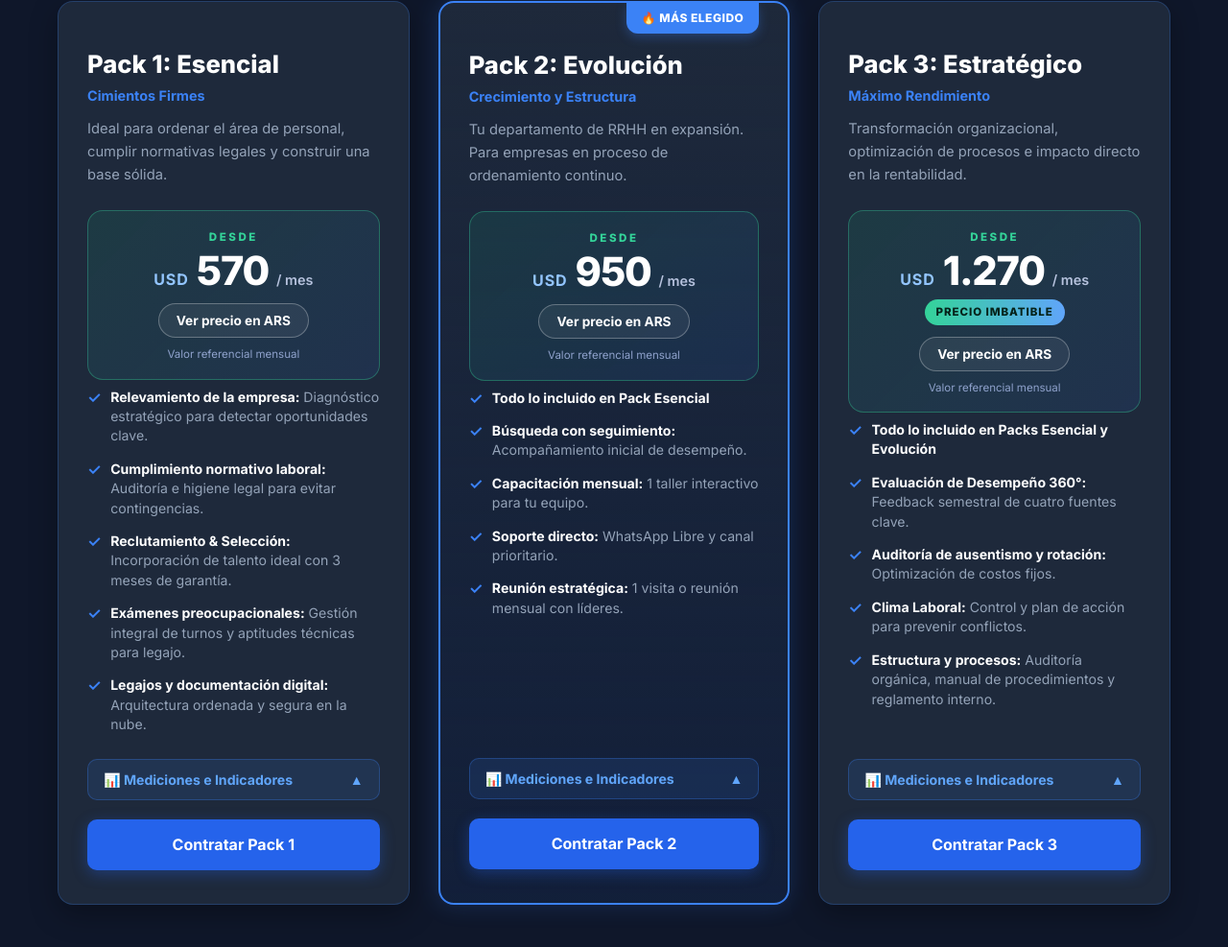
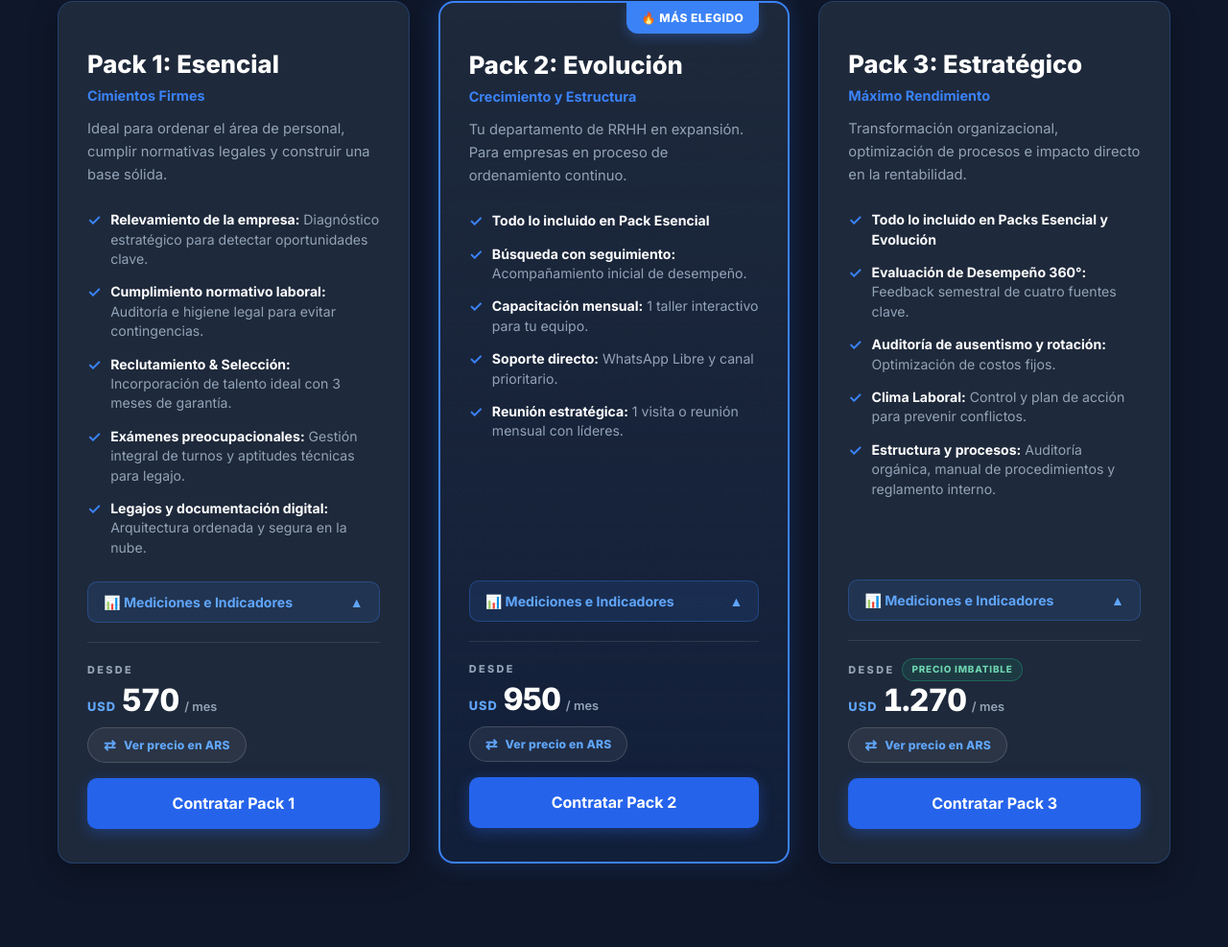
Before and after one commit to Francoa0608/Capital-humano-group, a plain HTML site: page index.html in a window 1280 px wide. Shown: the part 3308-4295 px from the top of the page at 96% size. Drawn offline with Linux system fonts and the light colour scheme.

Commit message:
Update index.html

```diff
--- a/index.html
+++ b/index.html
@@ -324,20 +324,29 @@
         }
 
         /* ==========================================
-           PRECIOS DE LOS PACKS (USD / ARS)
+           PRECIO EN EL PIE DE CADA PACK (USD / ARS)
+           Mismo lenguaje visual que las tarjetas de "Impulsá tu empresa":
+           línea divisoria, píldora y botón redondeado.
            ========================================== */
-        .pack-price { margin: 18px 0 8px; padding: 18px 18px 16px; border-radius: 16px; text-align: center; background: linear-gradient(135deg, rgba(31,166,122,0.14), rgba(59,130,246,0.10)); border: 1px solid rgba(52,211,153,0.35); position: relative; }
-        .pp-from { display: block; font-size: 0.72rem; font-weight: 800; letter-spacing: 0.22em; text-transform: uppercase; color: #34D399; margin-bottom: 4px; }
-        .pp-row { display: flex; align-items: baseline; justify-content: center; gap: 8px; flex-wrap: wrap; }
-        .pp-cur { font-size: 1rem; font-weight: 700; color: #93C5FD; letter-spacing: 0.06em; }
-        .pp-amt { font-size: 2.6rem; font-weight: 800; letter-spacing: -0.03em; line-height: 1.05; color: #FFFFFF; transition: opacity .2s ease, transform .2s ease; }
-        .pp-amt.swap { opacity: 0; transform: translateY(6px); }
-        .pp-per { font-size: 0.9rem; font-weight: 600; color: #B6C2DD; }
-        .pp-tag { display: inline-block; margin-top: 8px; padding: 4px 12px; border-radius: 999px; font-size: 0.72rem; font-weight: 800; letter-spacing: 0.08em; text-transform: uppercase; color: #06231A; background: linear-gradient(90deg, #34D399, #60A5FA); }
-        .pp-toggle { display: inline-flex; align-items: center; gap: 8px; margin-top: 12px; padding: 9px 18px; border-radius: 999px; font-family: inherit; font-size: 0.85rem; font-weight: 700; color: #FFFFFF; background: rgba(255,255,255,0.06); border: 1px solid rgba(255,255,255,0.28); cursor: pointer; transition: background .25s ease, border-color .25s ease, transform .25s ease; }
-        .pp-toggle:hover { background: rgba(31,166,122,0.25); border-color: #34D399; transform: translateY(-2px); }
+        .pack-price { display: flex; flex-wrap: wrap; align-items: center; justify-content: space-between; gap: 10px 14px; margin: 0 0 16px; padding-top: 18px; border-top: 1px solid rgba(255,255,255,0.10); }
+        .pp-info { display: flex; flex-direction: column; gap: 2px; min-width: 0; }
+        .pp-top { display: flex; align-items: center; gap: 8px; min-height: 22px; }
+        .pp-from { font-size: 0.68rem; font-weight: 800; letter-spacing: 0.22em; text-transform: uppercase; color: #94A3B8; }
+        .pp-tag { font-size: 0.62rem; font-weight: 800; letter-spacing: 0.08em; text-transform: uppercase; padding: 3px 9px; border-radius: 20px; color: #6FD3B0; background: rgba(31,166,122,0.14); border: 1px solid rgba(31,166,122,0.4); white-space: nowrap; }
+        .pp-row { display: flex; align-items: baseline; gap: 6px; white-space: nowrap; }
+        .pp-cur { font-size: 0.8rem; font-weight: 800; letter-spacing: 0.08em; color: #60A5FA; transition: opacity .2s ease, transform .2s ease; }
+        .pp-amt { font-size: 2rem; font-weight: 800; letter-spacing: -0.03em; line-height: 1.1; color: #FFFFFF; font-variant-numeric: tabular-nums; transition: opacity .2s ease, transform .2s ease; }
+        .pp-amt.swap, .pp-cur.swap { opacity: 0; transform: translateY(6px); }
+        .pp-per { font-size: 0.8rem; font-weight: 600; color: #94A3B8; }
+        .pp-toggle { display: inline-flex; align-items: center; gap: 8px; padding: 10px 16px; border-radius: 24px; font-family: inherit; font-size: 0.76rem; font-weight: 800; letter-spacing: 0.2px; color: #60A5FA; background: rgba(255,255,255,0.06); border: 1px solid rgba(255,255,255,0.15); cursor: pointer; white-space: nowrap; transition: background .3s ease, border-color .3s ease, color .3s ease, transform .3s ease; }
+        .pp-toggle .pp-ico { display: inline-block; font-size: 0.95rem; line-height: 1; transition: transform .45s cubic-bezier(0.2,0.8,0.2,1); }
+        .pp-toggle:hover { background: rgba(59,130,246,0.18); border-color: #3B82F6; color: #FFFFFF; transform: translateY(-2px); }
+        .pp-toggle:hover .pp-ico { transform: rotate(180deg); }
+        .pp-toggle.is-ars .pp-ico { transform: rotate(180deg); }
+        .pp-toggle.is-ars:hover .pp-ico { transform: rotate(360deg); }
         .pp-toggle:focus-visible { outline: 2px solid #60A5FA; outline-offset: 2px; }
-        .pp-note { display: block; margin-top: 8px; font-size: 0.72rem; color: #8FA2CC; }
+        @media (max-width: 420px) { .pp-amt { font-size: 1.75rem; } .pp-toggle { width: 100%; justify-content: center; } }
+        @media (prefers-reduced-motion: reduce) { .pp-amt, .pp-cur, .pp-toggle, .pp-ico { transition: none; } }
     </style>
 </head>
 <body>
@@ -812,13 +821,6 @@
                         <h3>Pack 1: Esencial</h3>
                         <p class="pack-tagline">Cimientos Firmes</p>
                         <p class="pack-desc">Ideal para ordenar el área de personal, cumplir normativas legales y construir una base sólida.</p>
-                        <div class="pack-price" data-usd="570" data-ars="900.000">
-                            <span class="pp-from">Desde</span>
-                            <div class="pp-row"><span class="pp-cur">USD</span><span class="pp-amt">570</span><span class="pp-per">/ mes</span></div>
-
-                            <div><button type="button" class="pp-toggle" aria-pressed="false">Ver precio en ARS</button></div>
-                            <span class="pp-note">Valor referencial mensual</span>
-                        </div>
                     </div>
                   <ul class="pack-features">
                       <li>
@@ -844,6 +846,13 @@
                   </ul>
                     <button class="accordion-trigger-btn"><span>📊 Mediciones e Indicadores</span> <span>▲</span></button>
 
+                    <div class="pack-price" data-usd="570" data-ars="900.000">
+                        <div class="pp-info">
+                            <div class="pp-top"><span class="pp-from">Desde</span></div>
+                            <div class="pp-row"><span class="pp-cur">USD</span><span class="pp-amt">570</span><span class="pp-per">/ mes</span></div>
+                        </div>
+                        <button type="button" class="pp-toggle" aria-pressed="false"><span class="pp-ico" aria-hidden="true">&#8644;</span><span class="pp-label">Ver precio en ARS</span></button>
+                    </div>
                     <div class="pack-overlay-panel">
                         <div class="overlay-header">
                             <h4>📊 Mediciones e Indicadores</h4>
@@ -874,13 +883,6 @@
                         <h3>Pack 2: Evolución</h3>
                         <p class="pack-tagline">Crecimiento y Estructura</p>
                         <p class="pack-desc">Tu departamento de RRHH en expansión. Para empresas en proceso de ordenamiento continuo.</p>
-                        <div class="pack-price" data-usd="950" data-ars="1.500.000">
-                            <span class="pp-from">Desde</span>
-                            <div class="pp-row"><span class="pp-cur">USD</span><span class="pp-amt">950</span><span class="pp-per">/ mes</span></div>
-
-                            <div><button type="button" class="pp-toggle" aria-pressed="false">Ver precio en ARS</button></div>
-                            <span class="pp-note">Valor referencial mensual</span>
-                        </div>
                     </div>
                    <ul class="pack-features">
                     <li>
@@ -907,6 +909,13 @@
 
                     <button class="accordion-trigger-btn"><span>📊 Mediciones e Indicadores</span> <span>▲</span></button>
 
+                    <div class="pack-price" data-usd="950" data-ars="1.500.000">
+                        <div class="pp-info">
+                            <div class="pp-top"><span class="pp-from">Desde</span></div>
+                            <div class="pp-row"><span class="pp-cur">USD</span><span class="pp-amt">950</span><span class="pp-per">/ mes</span></div>
+                        </div>
+                        <button type="button" class="pp-toggle" aria-pressed="false"><span class="pp-ico" aria-hidden="true">&#8644;</span><span class="pp-label">Ver precio en ARS</span></button>
+                    </div>
                     <div class="pack-overlay-panel">
                         <div class="overlay-header">
                             <h4>📊 Mediciones e Indicadores</h4>
@@ -940,13 +949,6 @@
                         <h3>Pack 3: Estratégico</h3>
                         <p class="pack-tagline">Máximo Rendimiento</p>
                         <p class="pack-desc">Transformación organizacional, optimización de procesos e impacto directo en la rentabilidad.</p>
-                        <div class="pack-price" data-usd="1.270" data-ars="2.000.000">
-                            <span class="pp-from">Desde</span>
-                            <div class="pp-row"><span class="pp-cur">USD</span><span class="pp-amt">1.270</span><span class="pp-per">/ mes</span></div>
-                            <span class="pp-tag">Precio imbatible</span>
-                            <div><button type="button" class="pp-toggle" aria-pressed="false">Ver precio en ARS</button></div>
-                            <span class="pp-note">Valor referencial mensual</span>
-                        </div>
                     </div>
                     <ul class="pack-features">
                         <li>
@@ -972,6 +974,13 @@
                     </ul>
                     <button class="accordion-trigger-btn"><span>📊 Mediciones e Indicadores</span> <span>▲</span></button>
 
+                    <div class="pack-price" data-usd="1.270" data-ars="2.000.000">
+                        <div class="pp-info">
+                            <div class="pp-top"><span class="pp-from">Desde</span><span class="pp-tag">Precio imbatible</span></div>
+                            <div class="pp-row"><span class="pp-cur">USD</span><span class="pp-amt">1.270</span><span class="pp-per">/ mes</span></div>
+                        </div>
+                        <button type="button" class="pp-toggle" aria-pressed="false"><span class="pp-ico" aria-hidden="true">&#8644;</span><span class="pp-label">Ver precio en ARS</span></button>
+                    </div>
                     <div class="pack-overlay-panel">
                         <div class="overlay-header">
                             <h4>📊 Mediciones e Indicadores</h4>
@@ -1835,27 +1844,55 @@
     })();
     </script>
     <script>
-    // Precios de los packs: alterna USD <-> ARS en las 3 tarjetas a la vez
+    // Precios de los packs: alterna USD <-> ARS en las 3 tarjetas a la vez + conteo animado al aparecer
     (function () {
         var prices = document.querySelectorAll('.pack-price');
         if (!prices.length) return;
+        var reduce = window.matchMedia && window.matchMedia('(prefers-reduced-motion: reduce)').matches;
         var ars = false;
+        function num(txt) { return parseInt(String(txt).replace(/\./g, ''), 10) || 0; }
+        function fmt(n) { return n.toLocaleString('es-AR'); }
+        function countTo(el, target, prefix) {
+            if (reduce) { el.textContent = prefix + fmt(target); return; }
+            var t0 = null, dur = 900;
+            function step(ts) {
+                if (!t0) t0 = ts;
+                var k = Math.min((ts - t0) / dur, 1), e = 1 - Math.pow(1 - k, 3);
+                el.textContent = prefix + fmt(Math.round(target * e));
+                if (k < 1) requestAnimationFrame(step);
+            }
+            requestAnimationFrame(step);
+        }
         function render() {
             prices.forEach(function (p) {
-                var amt = p.querySelector('.pp-amt'), cur = p.querySelector('.pp-cur'), btn = p.querySelector('.pp-toggle');
-                amt.classList.add('swap');
+                var amt = p.querySelector('.pp-amt'), cur = p.querySelector('.pp-cur'),
+                    btn = p.querySelector('.pp-toggle'), lab = btn.querySelector('.pp-label');
+                amt.classList.add('swap'); cur.classList.add('swap');
                 setTimeout(function () {
-                    amt.textContent = ars ? '$' + p.getAttribute('data-ars') : p.getAttribute('data-usd');
                     cur.textContent = ars ? 'ARS' : 'USD';
-                    amt.classList.remove('swap');
-                }, 180);
-                btn.textContent = ars ? 'Ver precio en USD' : 'Ver precio en ARS';
+                    amt.classList.remove('swap'); cur.classList.remove('swap');
+                    countTo(amt, num(p.getAttribute(ars ? 'data-ars' : 'data-usd')), ars ? '$' : '');
+                }, reduce ? 0 : 180);
+                lab.textContent = ars ? 'Ver precio en USD' : 'Ver precio en ARS';
+                btn.classList.toggle('is-ars', ars);
                 btn.setAttribute('aria-pressed', ars ? 'true' : 'false');
             });
         }
         prices.forEach(function (p) {
             p.querySelector('.pp-toggle').addEventListener('click', function (e) { e.stopPropagation(); ars = !ars; render(); });
         });
+        // Conteo al entrar en pantalla (una sola vez)
+        if ('IntersectionObserver' in window && !reduce) {
+            prices.forEach(function (p) { p.querySelector('.pp-amt').textContent = '0'; });
+            var io = new IntersectionObserver(function (es) {
+                es.forEach(function (en) {
+                    if (!en.isIntersecting) return;
+                    var p = en.target; io.unobserve(p);
+                    countTo(p.querySelector('.pp-amt'), num(p.getAttribute('data-usd')), '');
+                });
+            }, { threshold: 0.6 });
+            prices.forEach(function (p) { io.observe(p); });
+        }
     })();
     </script>
 </body>
```
